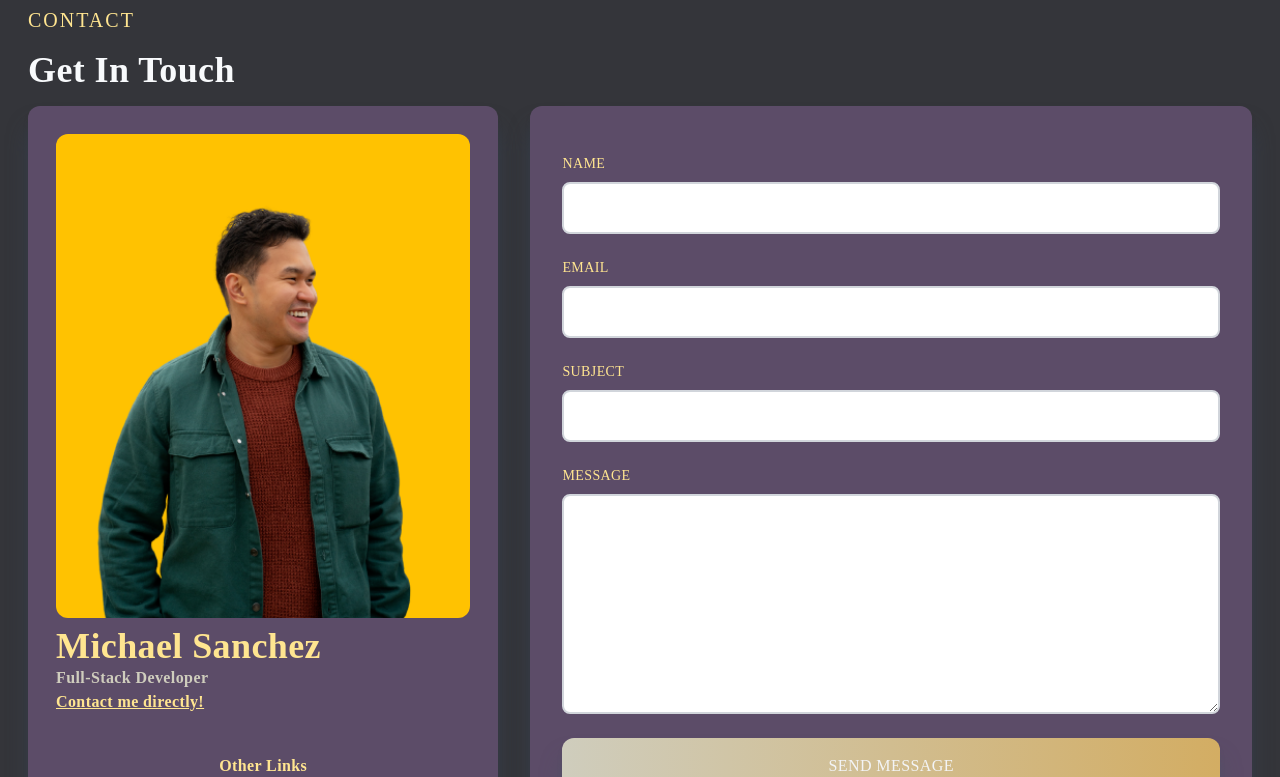
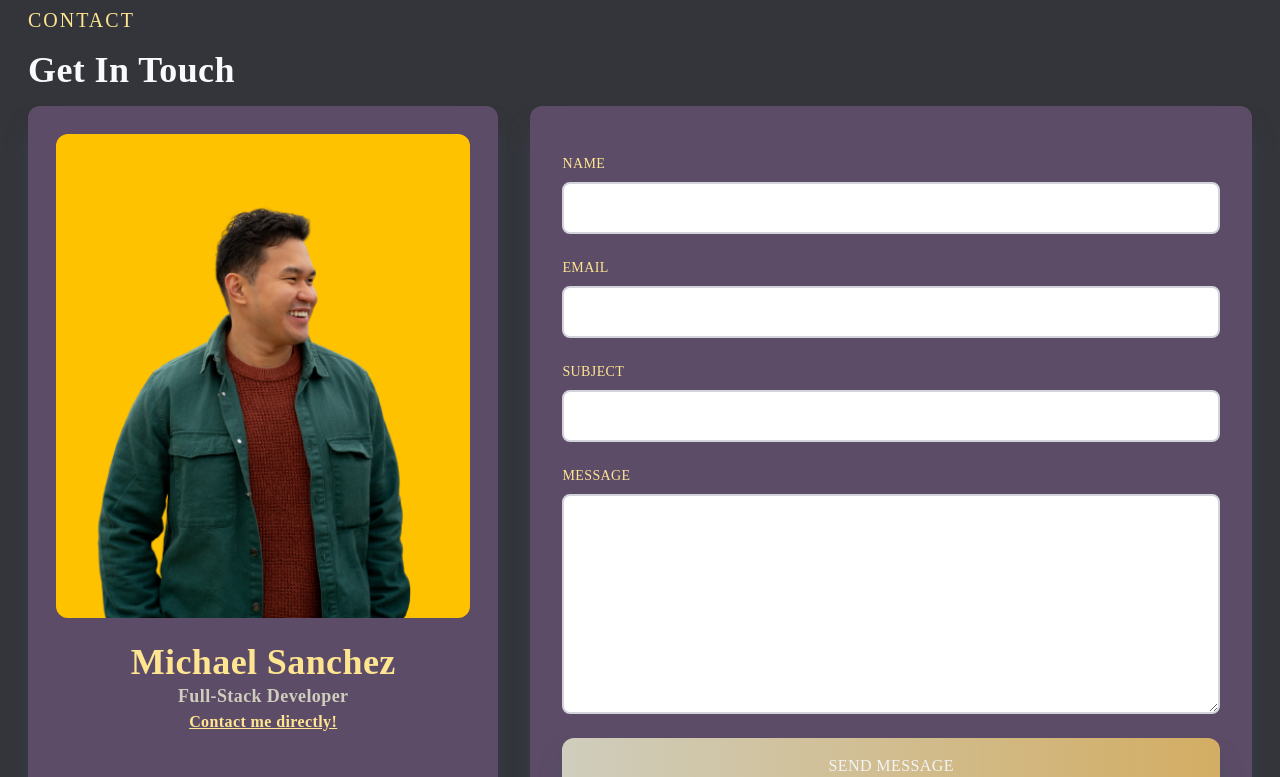
Before and after one commit to MikeSanDev/portfolio-nextjs, a Next.js app: page / in a window 1280 px wide. Shown: the part 3780-4557 px from the top of the page. Built offline with nearby package versions, Linux system fonts and the light colour scheme; a web font is replaced by a local one.

Commit message:
contact page change

```diff
--- a/components/Contacts.js
+++ b/components/Contacts.js
@@ -53,18 +53,18 @@ const Contact = () => {
           {/* left */}
           <div className="bg-[#5c4c68] col-span-3 lg:col-span-2 w-full h-full shadow-xl shadow-gray-700 rounded-xl p-4">
             <div className="lg:p-3 h-full">
-              <div>
+              <div className="flex justify-center flex-col">
                 <Image
-                  className="rounded-xl "
+                  className="rounded-xl flex justify-center lg:justify-start contact_img"
                   src="/assets/me-yellow.png"
                   alt="/"
                   width="500"
                   height="200"
                 />
                 <div>
-                  <h2 className="pt-2 text-accentColor">Michael Sanchez</h2>
-                  <h3 className="text-secondaryColor">Full-Stack Developer</h3>
-                  <h3 className="text-accentColor underline">
+                  <h2 className="pt-6 text-accentColor flex justify-center">Michael Sanchez</h2>
+                  <h3 className="text-lg text-secondaryColor flex justify-center">Full-Stack Developer</h3>
+                  <h3 className="text-accentColor underline flex justify-center">
                     Contact me directly!
                   </h3>
                   <div className="pt-10 flex justify-center ">
--- a/styles/globals.css
+++ b/styles/globals.css
@@ -324,6 +324,7 @@ body::-webkit-scrollbar {
     }
 }
 
+
 /* Adjust layout for iPad and iPhone sized screens */
 @media only screen and (max-width: 1024px) {
 
@@ -406,4 +407,10 @@ body::-webkit-scrollbar {
         animation: none !important;
         display: none;
     }
+
+    .contact_img {
+        display: flex !important;
+        justify-content: center !important;
+    }
+
 }
```
